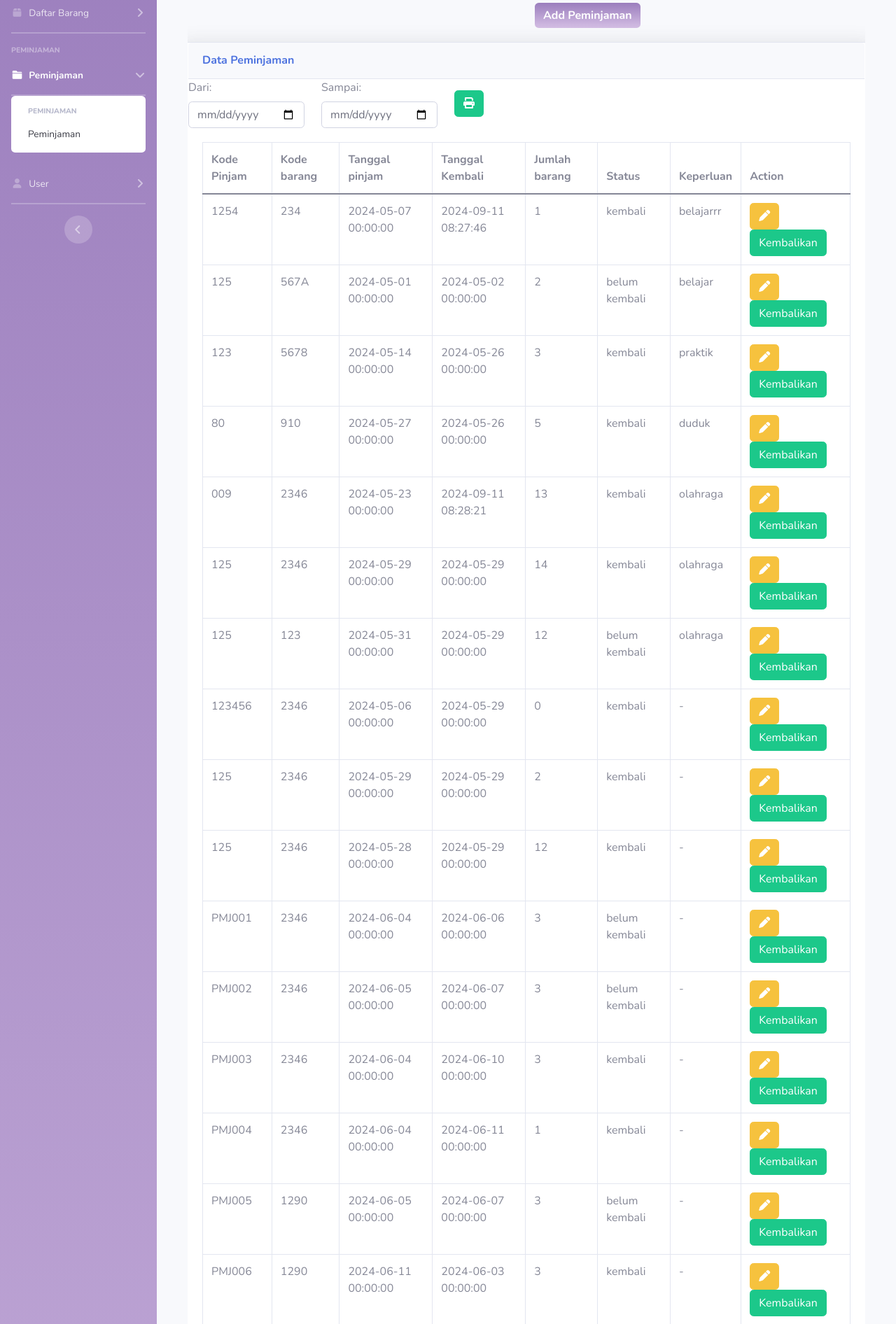
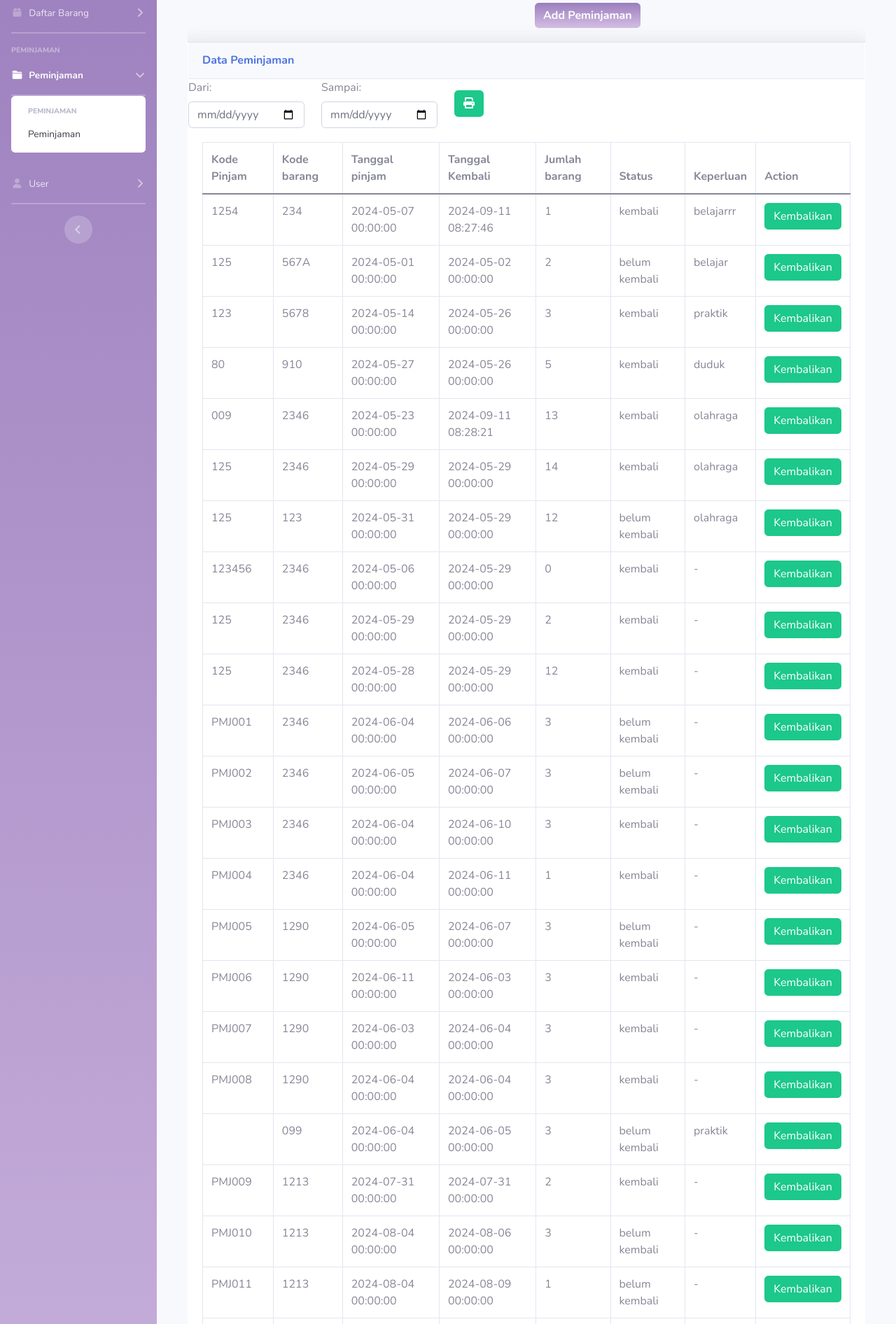
Before and after one commit to zaqiahkhur/webuas, a PHP site: page /peminjaman.php in a window 1280 px wide. Shown: the part 188-2080 px from the top of the page at 70% size. Run offline with PHP 8.4, Linux system fonts and the light colour scheme; the visitor is signed in with stand-in values (Sample User, id 1); data comes from the database, SQL or seed files in the repository.

Commit message:
update tampilan

```diff
--- a/peminjaman.php
+++ b/peminjaman.php
@@ -262,7 +262,7 @@ $kodeBarangpinjam = $huruf . sprintf("%03s", $urutan);
                                              <td><?php echo $item['Jumlah_barang']; ?></td>
                                             <td><?php echo $item['status']; ?></td>
                                             <td><?php echo $item['keperluan']; ?></td>
-                                             <td><a href='' class='btn btn-warning' data-toggle="modal" data-target="#modal<?php echo "$item[id]";?>" data-target="#edit8"><i class="fa-solid fa-pen"></i></a>
+                                             <td><a href='' class='' data-toggle="modal" data-target="#modal<?php echo "$item[id]";?>" data-target="#edit8"></i></a>
                                            <?php echo "<a href='javascript:kembalikanBarang(".$item['id']." ,".$item['Jumlah_barang'].",\"".$item['kode_barang']."\")'>
                                            <button type='button' class='btn btn-success'>Kembalikan</button></a>" ; ?>
                                             </tr>
```
